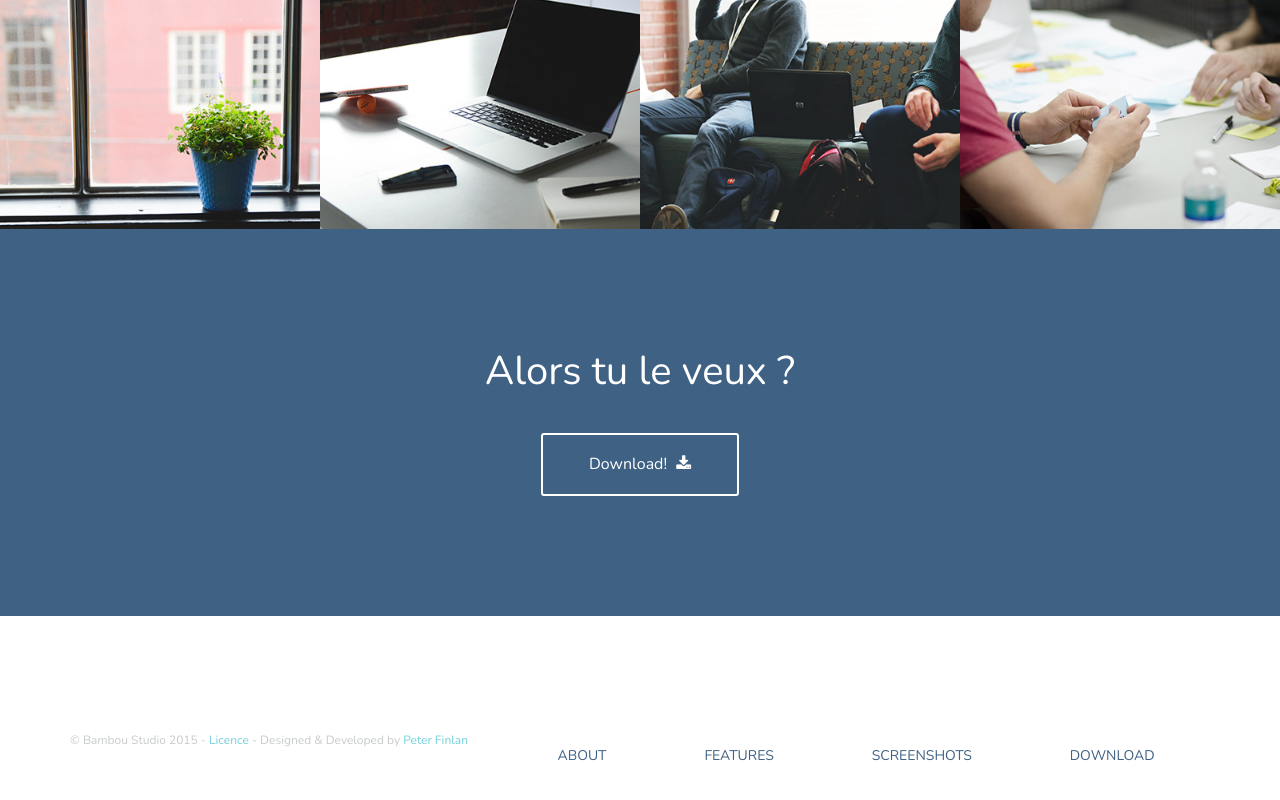
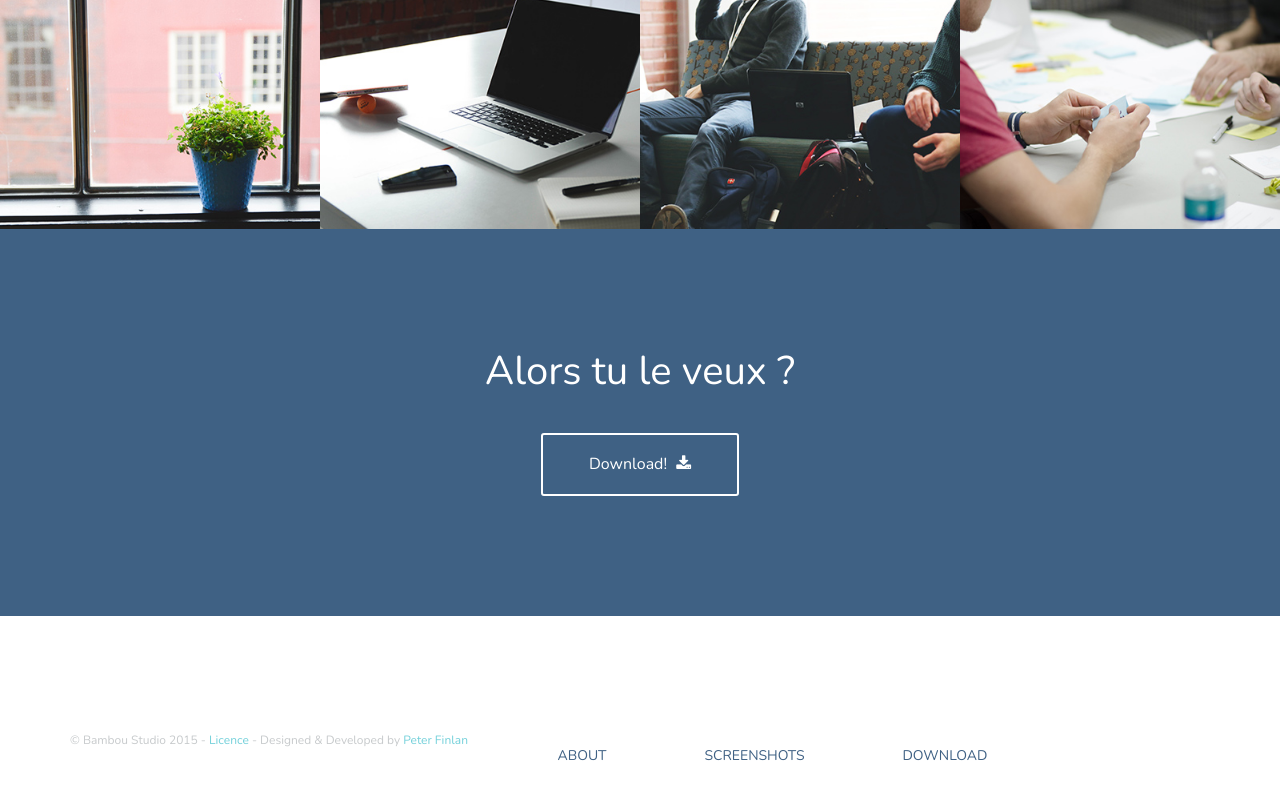
Before and after one commit to clmrosey/gh-pages, a plain HTML site: page index.html in a window 1280 px wide. Shown: the part 2876-3676 px from the top of the page. Drawn offline with nearby package versions, Linux system fonts and the light colour scheme.

Commit message:
voila le site

```diff
--- a/index.html
+++ b/index.html
@@ -237,7 +237,6 @@
 					<div class="col-md-7">
 						<ul class="footer-nav">
 							<li><a href="#about">About</a></li>
-							<li><a href="#features">Features</a></li>
 							<li><a href="#screenshots">Screenshots</a></li>
 							<li><a href="#download">Download</a></li>
 						</ul>
@@ -249,7 +248,6 @@
 			<nav>
 				<ul>
 					<li><a href="#about"><i class="fa fa-heart"></i>About</a></li>
-					<li><a href="#features"><i class="fa fa-flash"></i>Features</a></li>
 				</ul>
 				<ul>
 					<li><a href="#screenshots"><i class="fa fa-desktop"></i>Screenshots</a></li>
```
